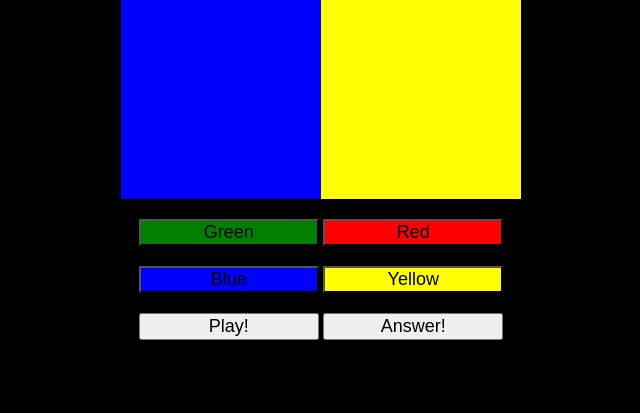
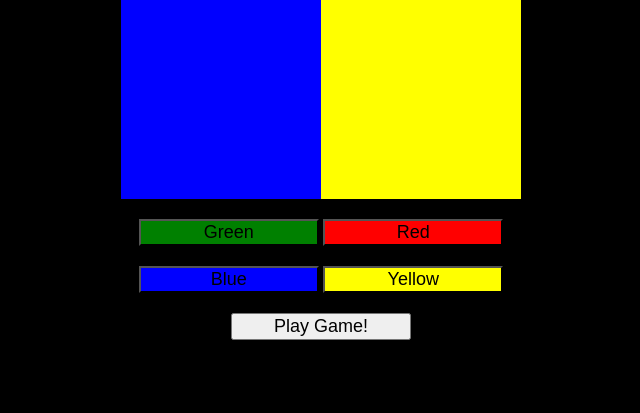
Before and after one commit to ianrosedev/Simple-Simon, a PHP site: page / in a window 1280 px wide. Shown: the part 291-704 px from the top of the page, without its empty margins (319-959 px from the left). Run offline with PHP 8.4, Linux system fonts and the light colour scheme; some libraries are stand-ins or nearby versions.

Commit message:
made user input one button

```diff
--- a/index.html
+++ b/index.html
@@ -25,15 +25,16 @@
     <button id="blue-input" class="blue">Blue</button>
     <button id="yellow-input" class="yellow">Yellow</button>
     <div class="clear-both"></div>
-    <button id="play-game">Play!</button>
-    <button id="submit-answer">Answer!</button>
+    <button id="play-game">Play Game!</button>
+    <button id="submit-answer" class="hide" disabled="true">Answer!</button>
   </div>
 
   <div id="result">
     <h2 id="game-result"></h2>
+
   </div>
 
-  <div id="user-input">
+  <div id="user-answers">
     <h2 id="user-input-answers"></h2>
   </div>
 
--- a/scripts/main.js
+++ b/scripts/main.js
@@ -35,21 +35,26 @@ $(function() {
 
   // User Submit
   $('#submit-answer').click(function() {
+    $('#play-game').prop('disabled', false);
+    $(this).prop('disabled', true).addClass('hide');
+
     if (MasterColors.join('') !== UserColors.join('')) {
       $('#game-result').html(`Sorry, It Was: ${MasterColors.join(', ')}`).addClass('red');
       $('#user-input-answers').html(`Your Guess: ${UserColors.join(', ')}`);
-      $('#play-game').html('Play!');
+      $('#play-game').html('Play Again?').removeClass('hide');
       MasterColors = [];
     } else {
       $('#game-result').html('You Got It! Press: Go Again!').removeClass('red').addClass('green');
       $('#user-input-answers').html('');
-      $('#play-game').html('Go Again!');
+      $('#play-game').html('Go Again!').removeClass('hide');
     }
   });
 
   //Play game
   $('#play-game').click(function() {
     display();
+    $('#submit-answer').prop('disabled', false).removeClass('hide');
+    $(this).prop('disabled', true).addClass('hide');
 
     // Clear data
     $('#user-input-answers, #game-result').html('');
--- a/styles/main.css
+++ b/styles/main.css
@@ -2,10 +2,6 @@ body {
   background-color: black;
   color: white;
   text-align: center;
-  font-size: 18px;
-}
-
-button {
   font-size: 18px;
 }
 
@@ -19,7 +15,6 @@ button {
   height: 200px;
   float: left;
 }
-
 
 .green, #green-tile {
   background-color: green;
@@ -37,15 +32,20 @@ button {
   background-color: yellow;
 }
 
-.darken {
-  opacity: 0.6;
+button {
+  font-size: 18px;
+  margin-top: 20px;
+  width: 180px;
 }
 
 .clear-both {
   clear: both;
 }
 
-button {
-  margin-top: 20px;
-  width: 180px;
+.darken {
+  opacity: 0.6;
 }
+
+.hide {
+  display: none;
+}
```
